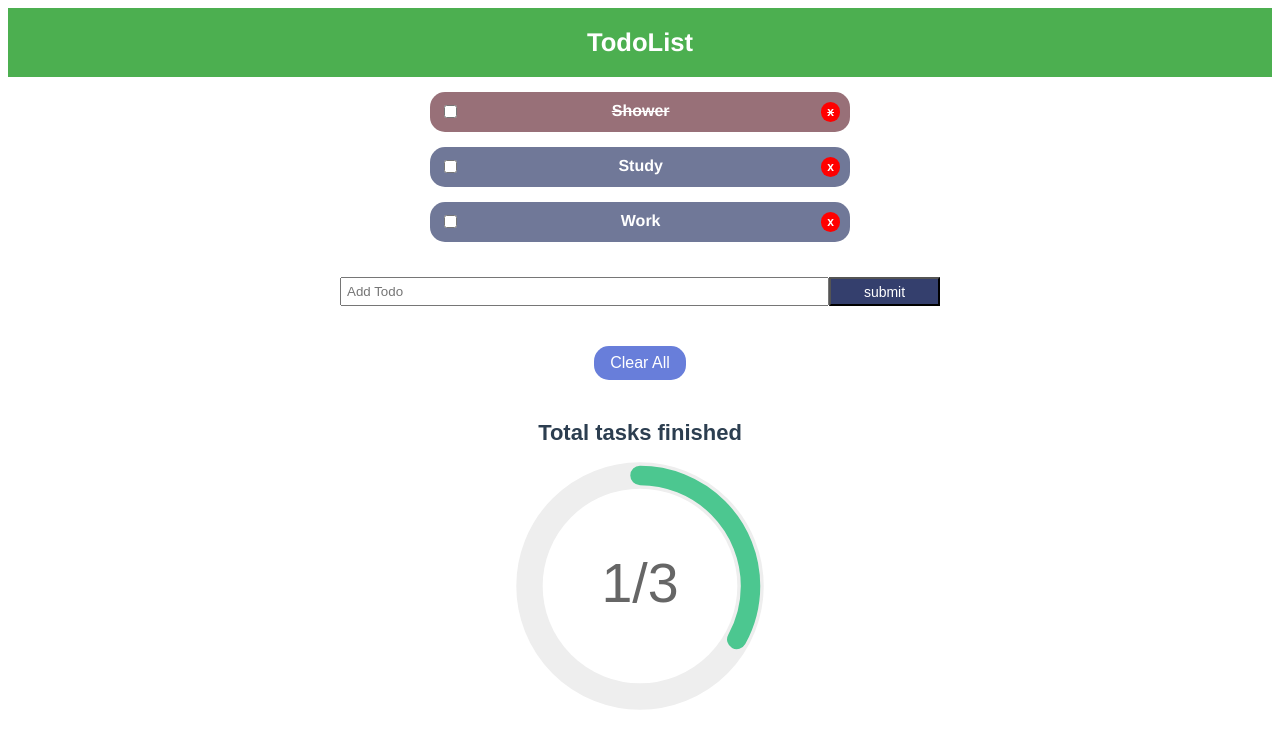
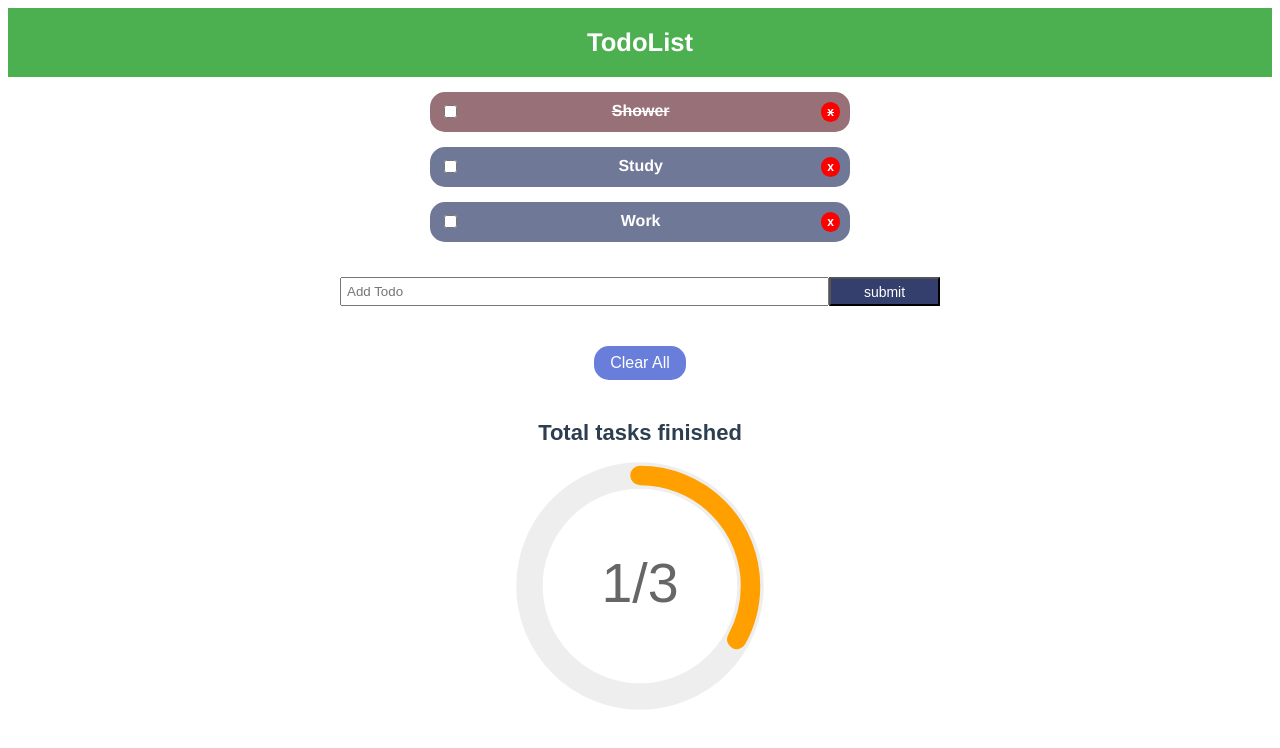
Before and after one commit to frontendops/vue-js-todo-app, a Vue app: page / in a window 1280 px wide. Shown: the top 748 px of the page. Built offline with nearby package versions, Linux system fonts and the light colour scheme.

Commit message:
added conditional styles to circle chart

```diff
--- a/src/components/TotalTasks.vue
+++ b/src/components/TotalTasks.vue
@@ -9,7 +9,8 @@
           a 15.9155 15.9155 0 0 1 0 -31.831"
       ></path>
       <path
-        class="circle"
+        class="low"
+        v-bind:class="{ low: low, med: med, high: high}"
         v-bind:stroke-dasharray="stroke"
         d="M18 2.0845
       a 15.9155 15.9155 0 0 1 0 31.831
@@ -26,16 +27,53 @@ export default {
   props: ["total", "finished"],
   data() {
     return {
-      stroke: `${(this.finished / this.total).toFixed(2) * 100} 100`
+      stroke: `${(this.finished / this.total).toFixed(2) * 100} 100`,
+      low: true,
+      med: false,
+      high: false
     };
   },
   methods: {},
   watch: {
     finished: function() {
       this.stroke = `${(this.finished / this.total).toFixed(2) * 100} 100`;
+
+      if ((this.finished / this.total).toFixed(2) * 100 <= 33) {
+        this.low = true;
+        this.med = false;
+        this.high = false;
+      } else if (
+        (this.finished / this.total).toFixed(2) * 100 > 34 &&
+        (this.finished / this.total).toFixed(2) * 100 <= 68
+      ) {
+        this.low = false;
+        this.med = true;
+        this.high = false;
+      } else {
+        this.low = false;
+        this.med = false;
+        this.high = true;
+      }
     },
     total: function() {
       this.stroke = `${(this.finished / this.total).toFixed(2) * 100} 100`;
+
+      if ((this.finished / this.total).toFixed(2) * 100 <= 33) {
+        this.low = true;
+        this.med = false;
+        this.high = false;
+      } else if (
+        (this.finished / this.total).toFixed(2) * 100 > 34 &&
+        (this.finished / this.total).toFixed(2) * 100 <= 68
+      ) {
+        this.low = false;
+        this.med = true;
+        this.high = false;
+      } else {
+        this.low = false;
+        this.med = false;
+        this.high = true;
+      }
     }
   }
 };
@@ -48,19 +86,32 @@ export default {
   font-weight: 800;
   margin-bottom: 15px;
 }
-
 .task-container {
   margin-top: 40px;
 }
-
 .circular-chart {
   display: block;
   margin: 10px auto;
   max-width: 80%;
   max-height: 250px;
 }
+.low {
+  stroke: #ff9f00;
+  fill: none;
+  stroke-width: 2.8;
+  stroke-linecap: round;
+  animation: progress 1s ease-out forwards;
+}
 
-.circle {
+.med {
+  stroke: #3c9ee5;
+  fill: none;
+  stroke-width: 2.8;
+  stroke-linecap: round;
+  animation: progress 1s ease-out forwards;
+}
+
+.high {
   stroke: #4cc790;
   fill: none;
   stroke-width: 2.8;
@@ -74,13 +125,11 @@ export default {
   font-size: 0.5em;
   text-anchor: middle;
 }
-
 .circle-bg {
   fill: none;
   stroke: #eee;
   stroke-width: 3.8;
 }
-
 @keyframes progress {
   0% {
     stroke-dasharray: 0 100;
```
